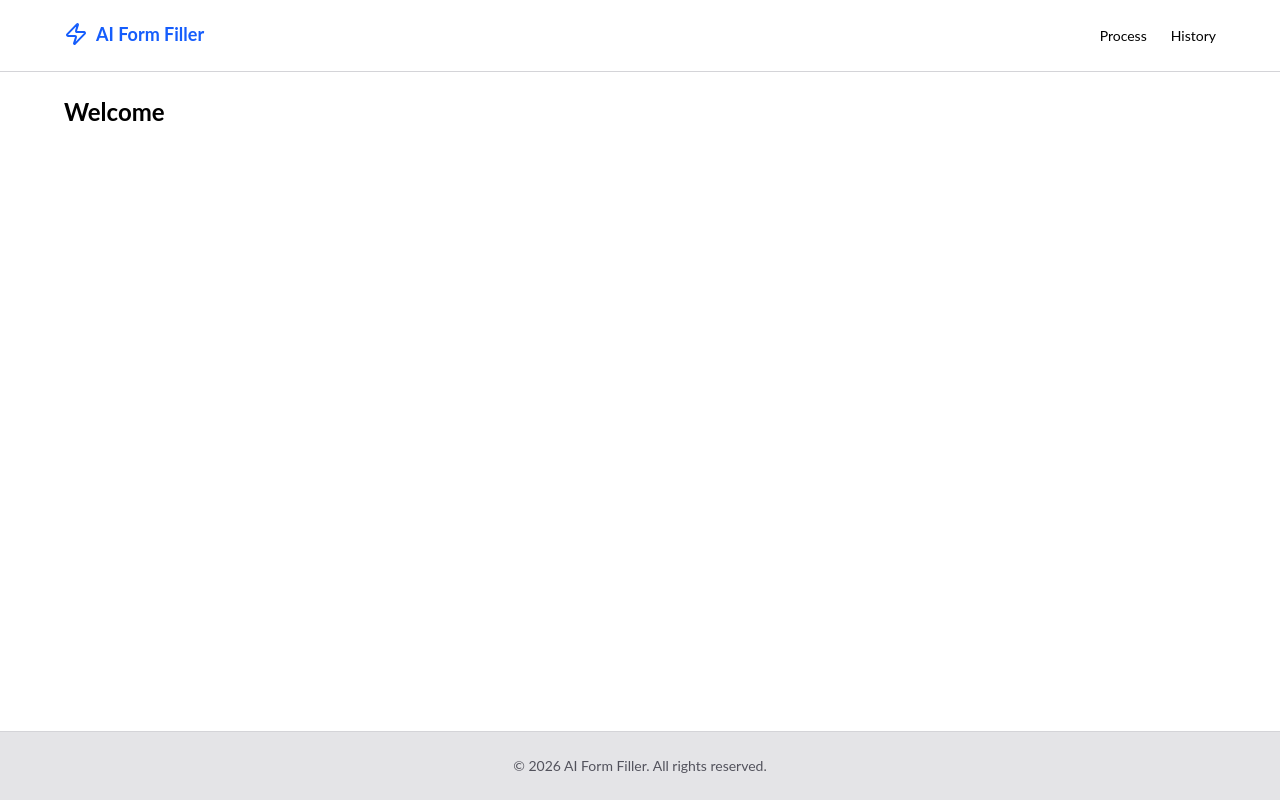
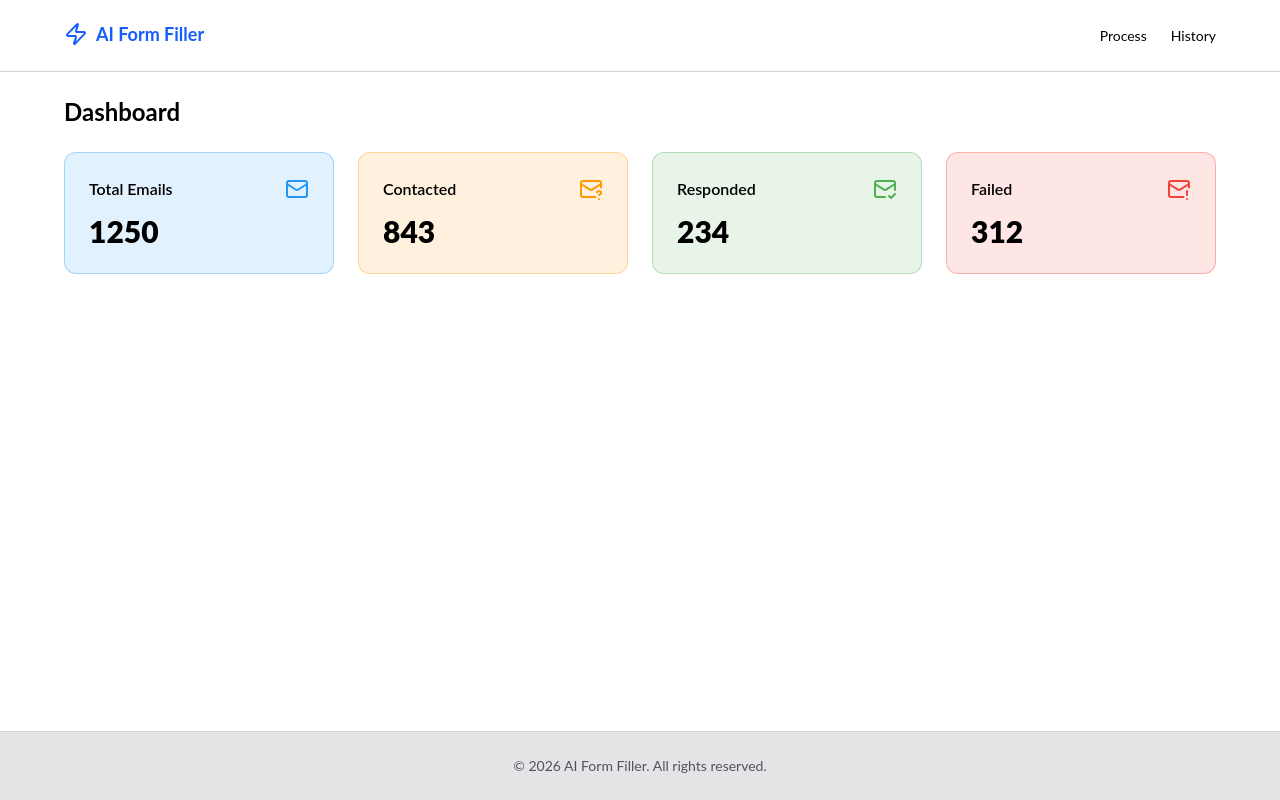
Before and after one commit to thaliairis410-pixel/AIFormFiller, a React (Vite) app: page / in a window 1280 px wide. Built offline with nearby package versions, Linux system fonts and the light colour scheme.

Commit message:
chore: begin dashboard design. add demo stats

```diff
--- /dev/null
+++ b/src/client/components/StatCard.tsx
@@ -0,0 +1,18 @@
+import type { StatCardProps } from "../types.d";
+
+const StatCard = ({ title, value, icon, color }: StatCardProps) => {
+	return (
+		<div
+			style={{ background: `${color}22`, borderColor: `${color}55` }}
+			className="p-6 rounded-xl border space-y-3"
+		>
+			<div className="flex justify-between">
+				<h3 className="font-semibold">{title}</h3>
+				<div style={{ color }}>{icon}</div>
+			</div>
+			<div className="text-3xl font-black">{value}</div>
+		</div>
+	);
+};
+
+export default StatCard;
--- a/src/client/pages/Index.tsx
+++ b/src/client/pages/Index.tsx
@@ -1,10 +1,41 @@
+import { Mail, MailCheck, MailQuestion, MailWarning } from "lucide-react";
+import StatCard from "../components/StatCard";
+import { stats } from "../utils/demo";
+
 const Index = () => {
 	return (
 		<>
 			{/* Statistics */}
 			<section className="p-6">
-				<div className="container">
-					<h1 className="text-2xl font-bold">Welcome</h1>
+				<div className="container space-y-6">
+					<h1 className="text-2xl font-bold">Dashboard</h1>
+
+					<div className="grid gap-6 grid-cols-4">
+						<StatCard
+							title="Total Emails"
+							value={stats.total}
+							icon={<Mail fontSize="inherit" />}
+							color="#2196f3"
+						/>
+						<StatCard
+							title="Contacted"
+							value={stats?.contacted}
+							icon={<MailQuestion fontSize="inherit" />}
+							color="#ff9800"
+						/>
+						<StatCard
+							title="Responded"
+							value={stats?.responded}
+							icon={<MailCheck fontSize="inherit" />}
+							color="#4caf50"
+						/>
+						<StatCard
+							title="Failed"
+							value={stats?.failed}
+							icon={<MailWarning fontSize="inherit" />}
+							color="#f44336"
+						/>
+					</div>
 				</div>
 			</section>
 
--- /dev/null
+++ b/src/client/types.d.ts
@@ -0,0 +1,6 @@
+export interface StatCardProps {
+	title: string;
+	value: number;
+	icon: React.ReactNode;
+	color: string;
+}
```
